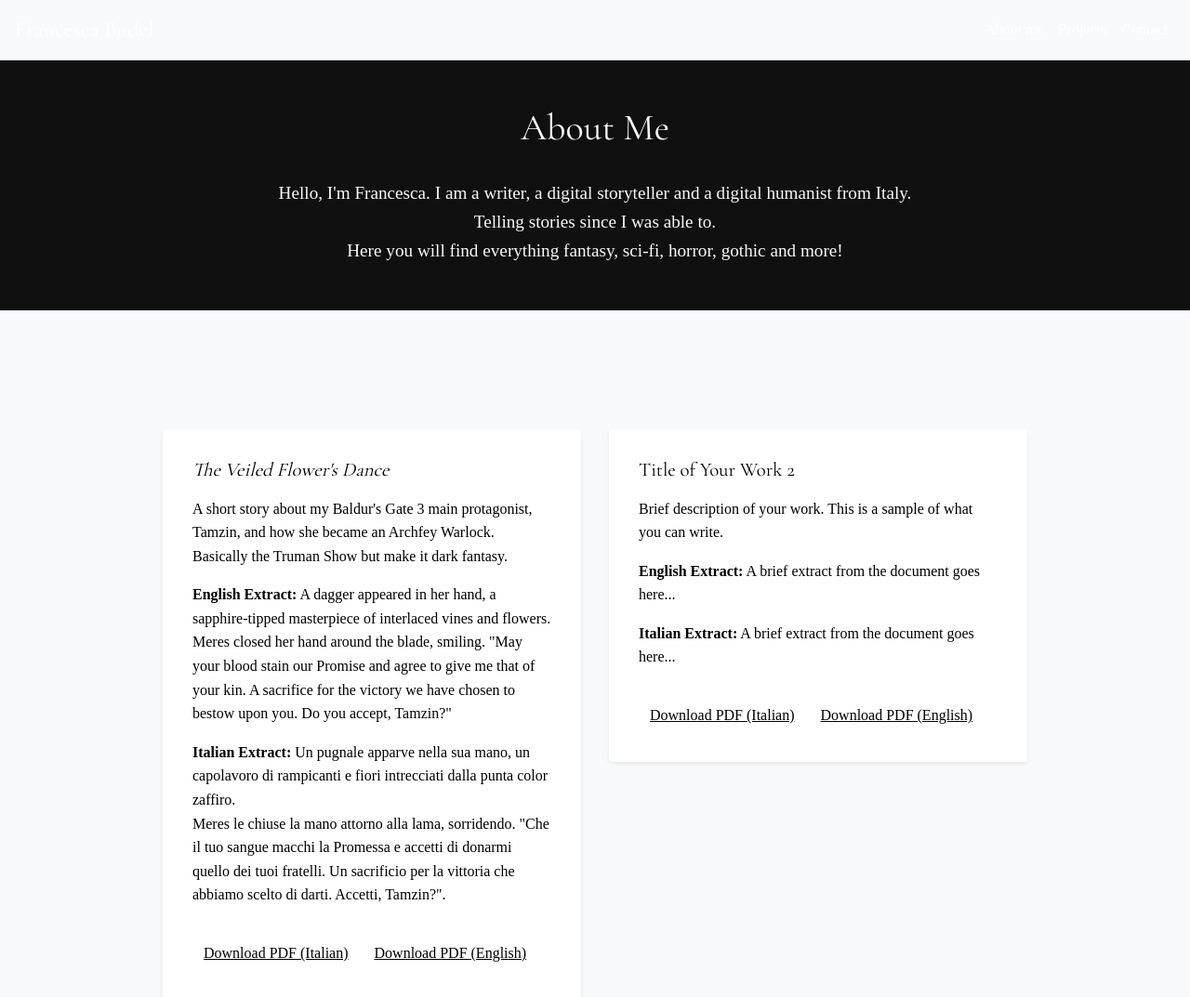
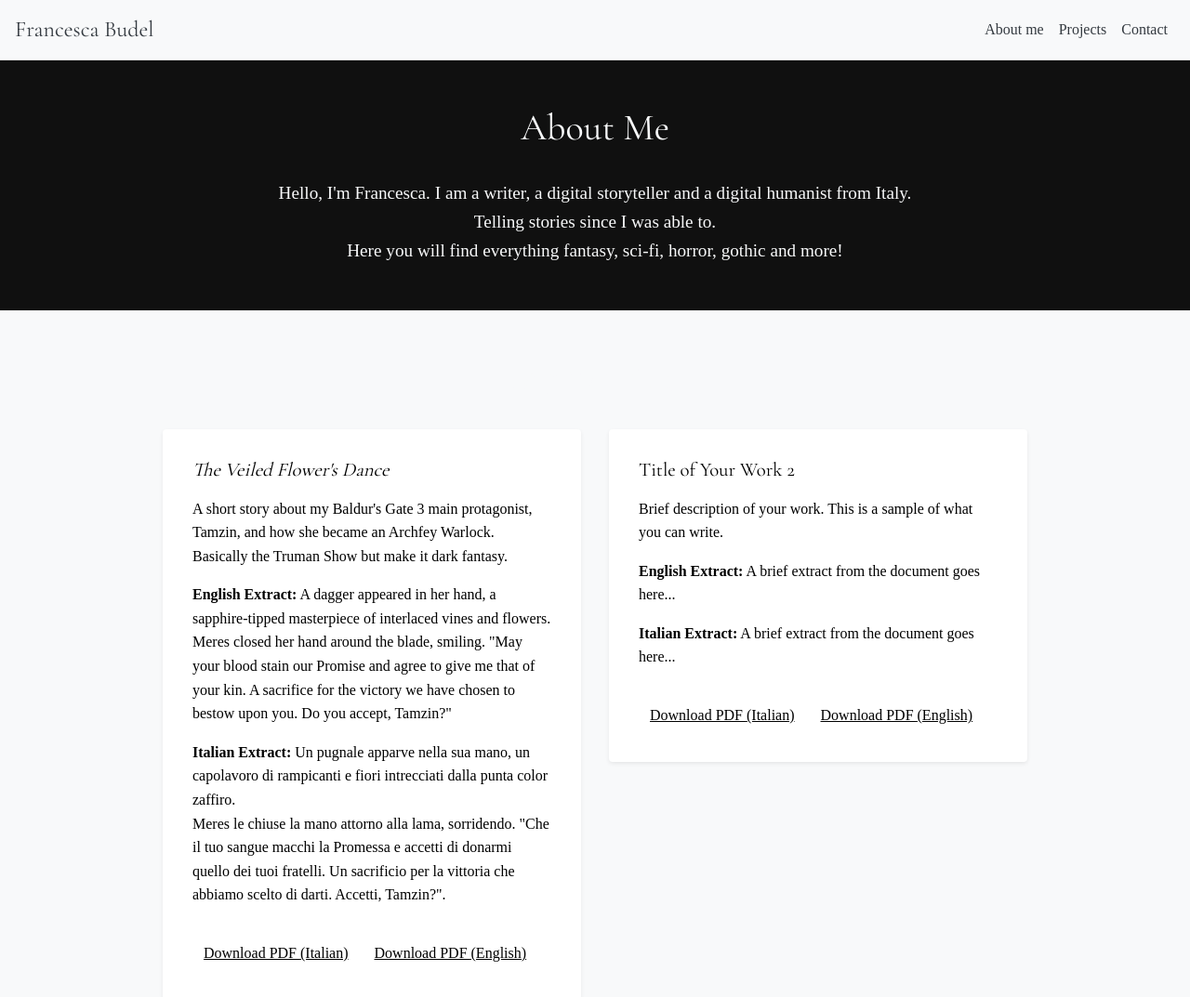
Before and after one commit to francescabudel/francesca-writes, a plain HTML site: page index.html in a window 1280 px wide. Shown: the top 1073 px of the page at 93% size. Drawn offline with nearby package versions, Linux system fonts and the light colour scheme; a web font is replaced by a local one.

Commit message:
Update index.html

```diff
--- a/index.html
+++ b/index.html
@@ -16,20 +16,20 @@
 <body>
     <!-- Navbar -->
     <nav class="navbar navbar-expand-lg navbar-custom">
-        <a class="navbar-brand text-white" href="#">Francesca Budel</a>
+        <a class="navbar-brand text-dark" href="#">Francesca Budel</a>
         <button class="navbar-toggler" type="button" data-toggle="collapse" data-target="#navbarNav" aria-controls="navbarNav" aria-expanded="false" aria-label="Toggle navigation">
             <span class="navbar-toggler-icon"></span>
         </button>
         <div class="collapse navbar-collapse" id="navbarNav">
             <ul class="navbar-nav ml-auto">
                 <li class="nav-item">
-                    <a class="nav-link text-white" href="#bio">About me</a>
+                    <a class="nav-link text-dark" href="#bio">About me</a>
                 </li>
                 <li class="nav-item">
-                    <a class="nav-link text-white" href="#writing">Projects</a>
+                    <a class="nav-link text-dark" href="#writing">Projects</a>
                 </li>
                 <li class="nav-item">
-                    <a class="nav-link text-white" href="#contact">Contact</a>
+                    <a class="nav-link text-dark" href="#contact">Contact</a>
                 </li>
             </ul>
         </div>
@@ -141,7 +141,7 @@
     <footer class="footer">
         <div class="container">
             <p>&copy; 2024 Francesca Budel. All rights reserved.</p>
-            <p>Any reproduction, distribution, modification, transmission, republication, or other use of the content is prohibited without the express written permission of [Your Name].</p>
+            <p>Any reproduction, distribution, modification, transmission, republication, or other use of the content is prohibited without the express written permission of Francesca Budel.</p>
         </div>
     </footer>
 
```
